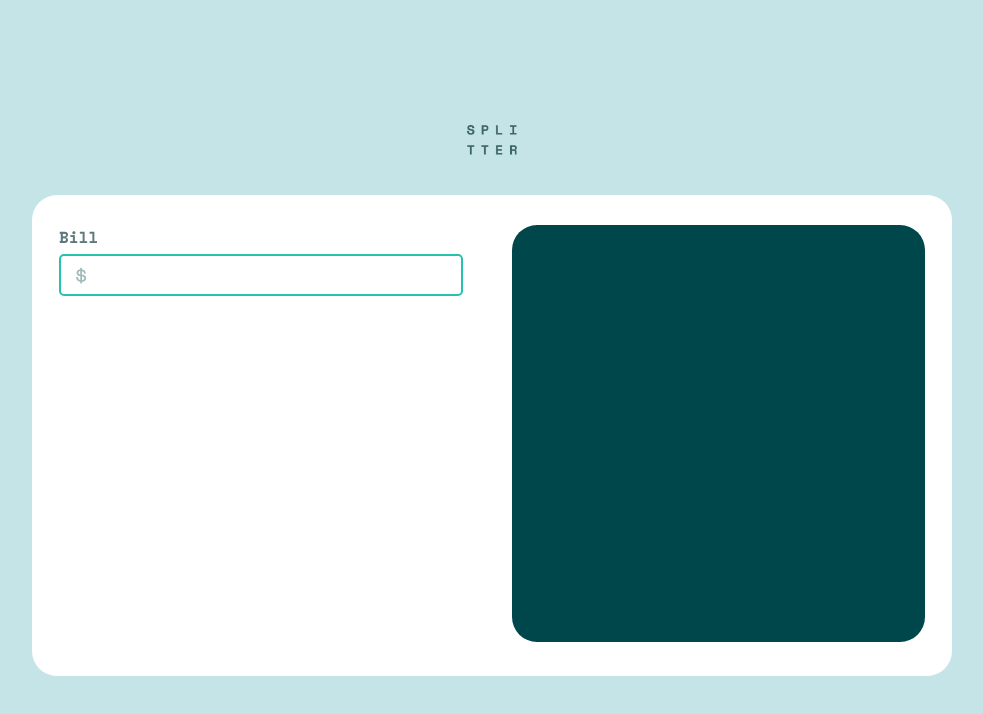
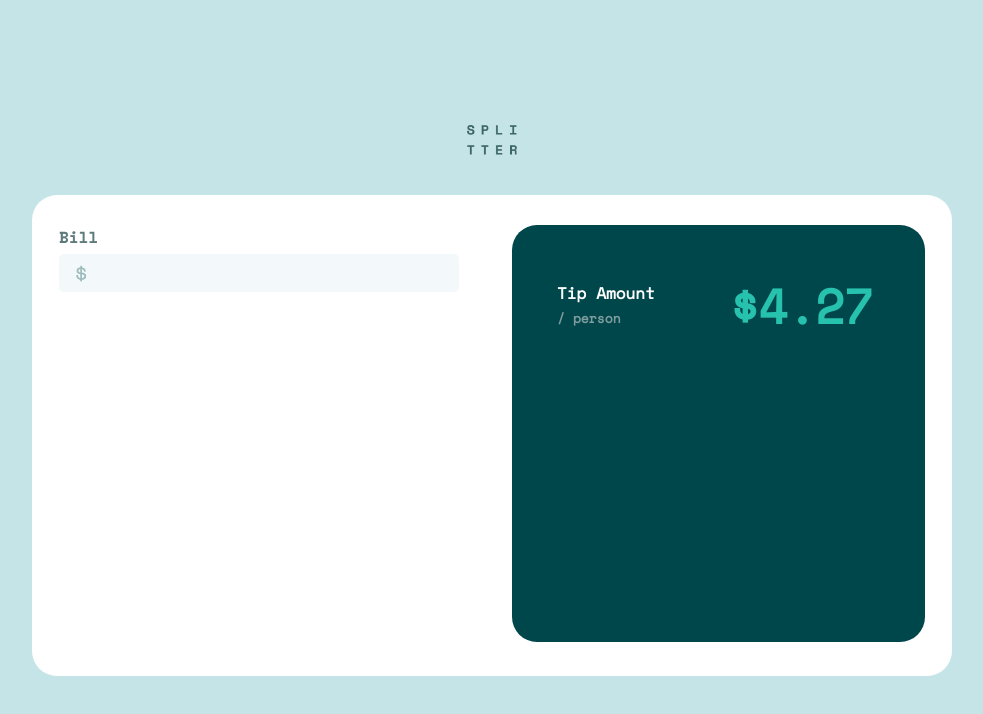
Before and after one commit to DavidPerelman/tip-calculator-app, a React (Create React App) app: page / in a window 1280 px wide. Shown: the top 714 px of the page, without its empty margins (148-1131 px from the left). Built offline with nearby package versions, Linux system fonts and the light colour scheme.

Commit message:
CalculatorInputs & CalculatorOutputs styling

```diff
--- a/src/containers/CalculatorInputs/CalculatorInputs.css
+++ b/src/containers/CalculatorInputs/CalculatorInputs.css
@@ -1,8 +1,9 @@
 .bill-input {
   margin-top: 5px;
   padding-right: 4.49%;
-  background: #f3f9fa;
-  border: 2px solid #26c2ae;
+  background-color: #f3f9fa;
+  border: 2px #26c2ae;
+  /* border: 2px solid #26c2ae; */
   border-radius: 5px;
   height: 48px;
   width: 379px;
@@ -15,5 +16,23 @@
   font-weight: 700;
   line-height: 36px;
   text-align: right;
+}
+
+.bill-input:focus {
+  border: 2px solid #26c2ae;
+}
+
+.icon {
+  height: 1.5rem;
+  width: 1.5rem;
+  padding: 4px;
+  position: absolute;
+  top: 50%;
+  left: 2px;
+  transform: translateY(-50%);
   background: url('../../asset/$.png') no-repeat scroll 15px 11px;
 }
+
+.wrapper {
+  position: relative;
+}
--- a/src/containers/CalculatorInputs/CalculatorInputs.js
+++ b/src/containers/CalculatorInputs/CalculatorInputs.js
@@ -13,6 +13,8 @@ const CalculatorInputs = () => {
       <Container size='medium' color='white'>
         <div id='bill-input'>
           <img src={header} className='bill-header' alt='bill-header' />
+          <div class='wrapper'>
+            <div class='icon'></div>
             <input
               type='text'
               onChange={(e) => setBill(e.target.value)}
@@ -21,6 +23,7 @@ const CalculatorInputs = () => {
               value={bill}
             />
           </div>
+        </div>
       </Container>
     </div>
   );
--- /dev/null
+++ b/src/containers/CalculatorOutputs/CalculatorOutputs.css
@@ -0,0 +1,61 @@
+.text-white {
+  color: #ffffff;
+}
+
+.text-gray-green {
+  color: #7f9d9f;
+}
+
+.text-light-sea-green {
+  color: #26c2ae;
+}
+
+.text-16 {
+  height: 24px;
+  left: 0%;
+  right: 0%;
+  top: calc(50% - 24px / 2 - 10px);
+  font-style: normal;
+  font-weight: 700;
+  font-size: 16px;
+  line-height: 24px;
+}
+
+.text-13 {
+  height: 19px;
+  left: 0%;
+  right: 34.69%;
+  top: calc(50% - 19px / 2 + 11.5px);
+  font-family: 'Space Mono';
+  font-style: normal;
+  font-weight: 700;
+  font-size: 13px;
+  line-height: 19px;
+}
+
+.text-48 {
+  top: calc(50% - 71px / 2);
+  font-weight: 700;
+  font-size: 48px;
+  line-height: 71px;
+  letter-spacing: -1px;
+  padding-left: 5px;
+}
+
+.tip-amount-output {
+  /* padding-left: 50px;
+  padding-top: 50px; */
+  padding: 45px 45px;
+  display: flex;
+  flex-direction: row;
+}
+
+.tip-amount-text-output {
+  align-self: center;
+}
+
+.tip-amount-value-output {
+  display: flex;
+  flex-direction: row;
+  padding-left: 70px;
+}
--- a/src/containers/CalculatorOutputs/CalculatorOutputs.js
+++ b/src/containers/CalculatorOutputs/CalculatorOutputs.js
@@ -1,10 +1,22 @@
 import React from 'react';
 import Container from '../../components/Container/Container';
+import './CalculatorOutputs.css';
 
 const CalculatorOutputs = () => {
   return (
     <div data-testid='CalculatorOutputs'>
-      <Container size='medium' color='green'></Container>
+      <Container size='medium' color='green'>
+        <div className='tip-amount-output'>
+          <div className='tip-amount-text-output'>
+            <span className='text-16 text-white'>Tip Amount</span>
+            <br />
+            <span className='text-13 text-gray-green'>/ person</span>
+          </div>
+          <div className='tip-amount-value-output'>
+            <span className='text-48 text-light-sea-green'>$4.27</span>
+          </div>
+        </div>
+      </Container>
     </div>
   );
 };
```
Lines whose indentation alone changed are shown as unchanged.
